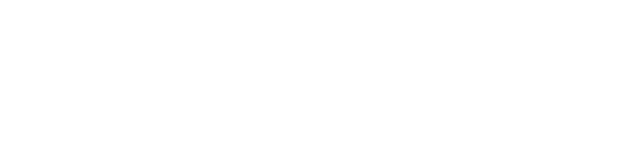
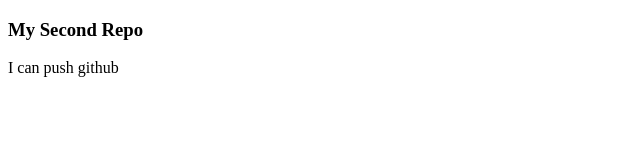
Before and after one commit to coder-binary1/my-second-repo, a plain HTML site: page index.html in a window 1280 px wide. Shown: the whole page, without its empty margins (0-640 px from the left). Drawn offline with Linux system fonts and the light colour scheme.

Commit message:
added header

```diff
--- a/index.html
+++ b/index.html
@@ -7,6 +7,11 @@
     <title>My Second Repo</title>
 </head>
 <body>
-
+    <header>
+        <h3> My Second Repo</h3>
+    </header>
+    <div>
+        <p>I can push github</p>
+    </div>
 </body>
 </html>
```
